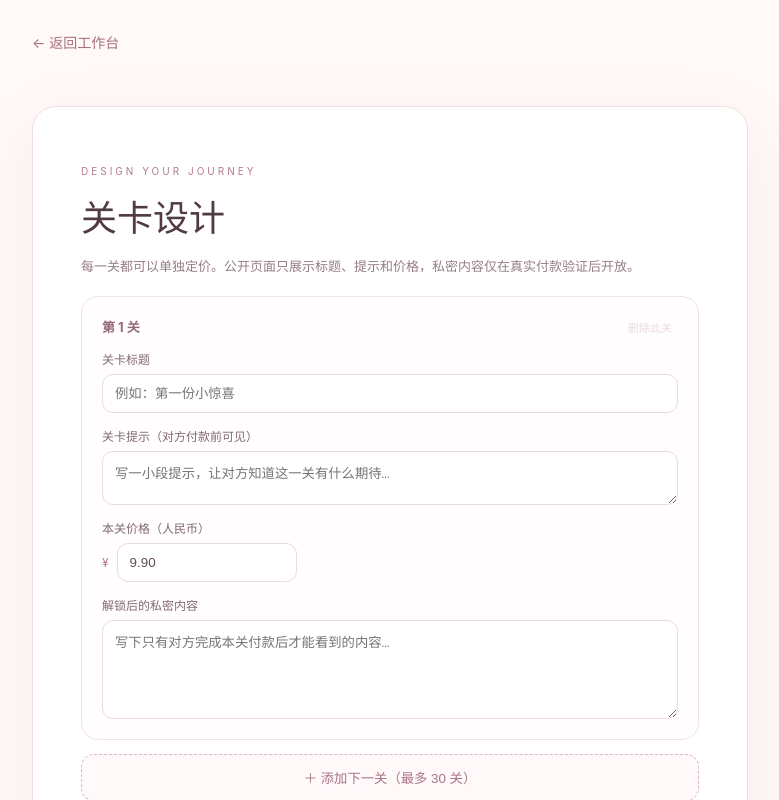
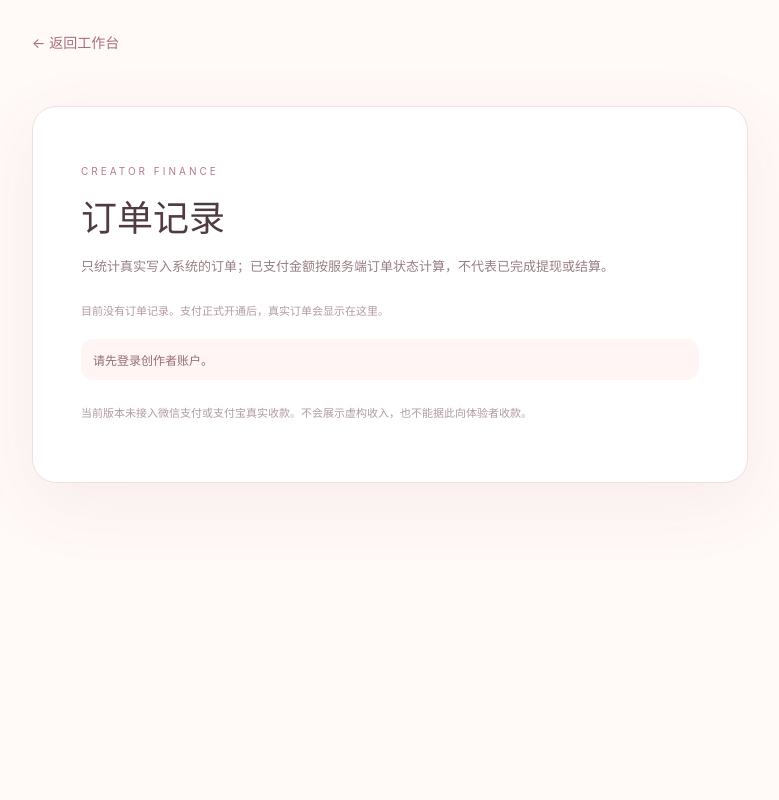
Before and after one commit to 905695129-art/xiaomei-AI, a Next.js app: page /creator/orders in a window 1280 px wide. Shown: the top 800 px of the page, without its empty margins (250-1029 px from the left). Built offline with nearby package versions, Linux system fonts and the light colour scheme; no server answers.

Commit message:
Add creator archive and order records: src/app/creator/orders/page.tsx

```diff
--- /dev/null
+++ b/src/app/creator/orders/page.tsx
@@ -0,0 +1,28 @@
+"use client";
+import { useEffect, useState } from "react";
+
+type Order = { id: string; amount_minor: number; currency: string; status: string; created_at: string; paid_at: string | null; experience_title: string; level_title: string };
+type Summary = { total_orders: number; paid_orders: number; pending_orders: number; refunded_orders: number; paid_amount_minor: number };
+const statusText: Record<string,string> = { paid: "已支付", pending: "待支付", refunded: "已退款", failed: "失败", cancelled: "已取消" };
+
+export default function CreatorOrdersPage() {
+  const [orders,setOrders] = useState<Order[]>([]);
+  const [summary,setSummary] = useState<Summary | null>(null);
+  const [message,setMessage] = useState("正在读取订单记录…");
+  useEffect(() => {
+    fetch("/api/creator/orders").then(async response => {
+      const data = await response.json();
+      if (!response.ok) throw new Error(data.error === "UNAUTHORIZED" ? "请先登录创作者账户。" : "暂时无法读取订单记录。");
+      setOrders(data.orders || []);
+      setSummary(data.summary || null);
+      setMessage(data.paymentsEnabled ? "" : "真实支付尚未接入。此处只显示数据库中实际存在的订单，不会生成模拟收入。");
+    }).catch(error => setMessage(error instanceof Error ? error.message : "读取失败"));
+  }, []);
+  return <main className="creatorShell"><a href="/creator" className="back">← 返回工作台</a><section className="creatorCard">
+    <p className="eyebrow">CREATOR FINANCE</p><h1>订单记录</h1><p className="sub">只统计真实写入系统的订单；已支付金额按服务端订单状态计算，不代表已完成提现或结算。</p>
+    {summary && <div className="orderStats"><div><span>订单总数</span><b>{summary.total_orders}</b></div><div><span>已支付订单</span><b>{summary.paid_orders}</b></div><div><span>已支付金额</span><b>¥{(Number(summary.paid_amount_minor)/100).toFixed(2)}</b></div><div><span>待支付 / 已退款</span><b>{summary.pending_orders} / {summary.refunded_orders}</b></div></div>}
+    {orders.length ? <div className="orderList">{orders.map(order=><article className="orderRow" key={order.id}><div><b>{order.experience_title} · {order.level_title}</b><span>{new Date(order.created_at).toLocaleString()}</span></div><div><b>¥{(order.amount_minor/100).toFixed(2)}</b><span>{statusText[order.status] || order.status}</span></div></article>)}</div> : <div className="empty orderEmpty">目前没有订单记录。支付正式开通后，真实订单会显示在这里。</div>}
+    {message && <p className="notice" role="status">{message}</p>}
+    <p className="disclaimer">当前版本未接入微信支付或支付宝真实收款。不会展示虚构收入，也不能据此向体验者收款。</p>
+  </section></main>;
+}
```
